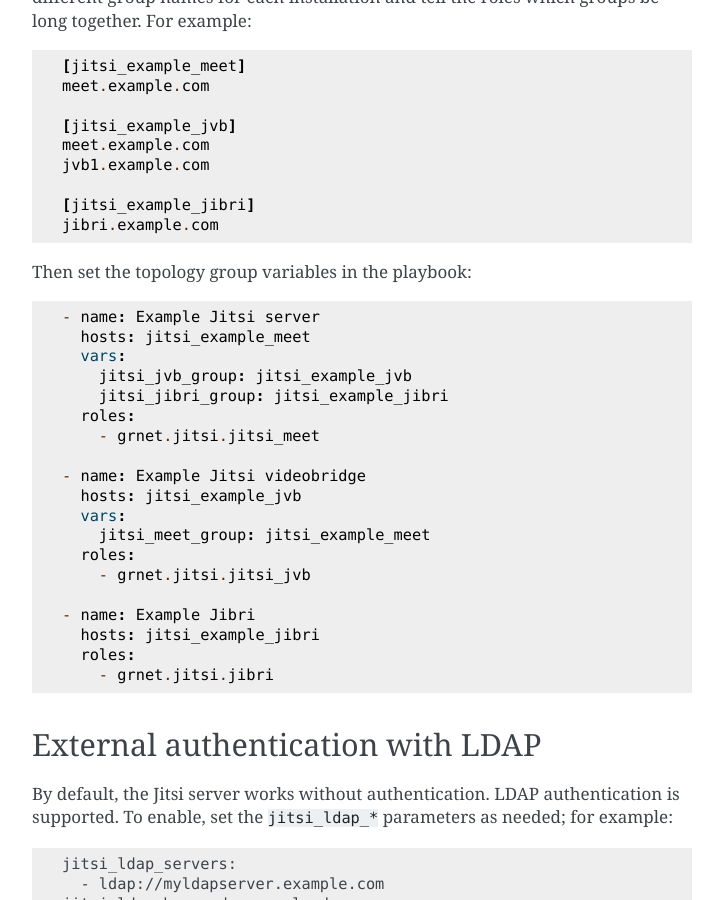
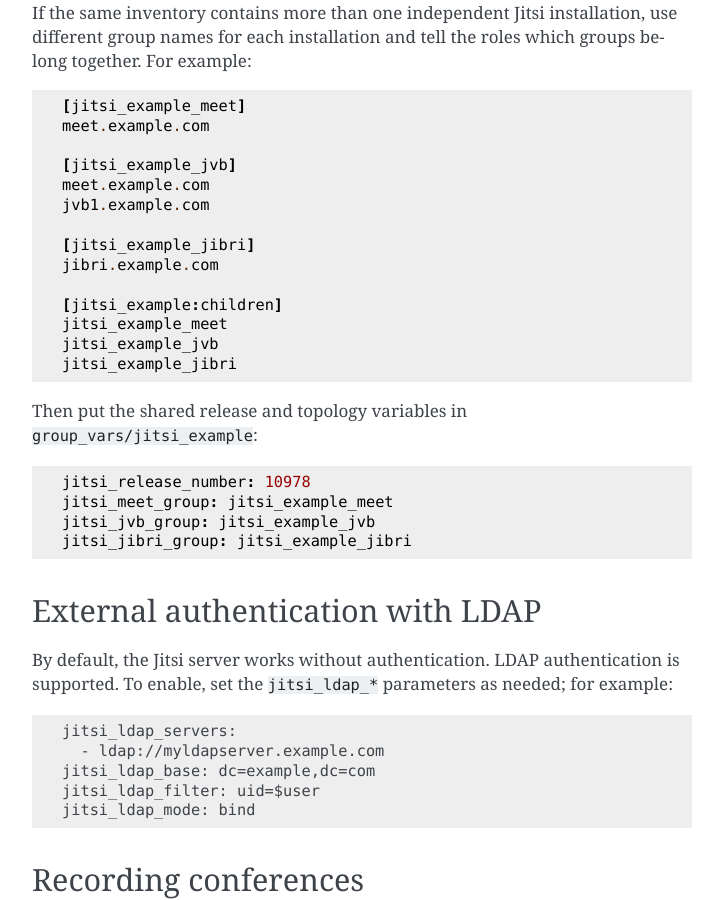
Before and after one commit to grnet/team-collaboration-toolkit, a Sphinx documentation site: the page built from docs/jitsi/guide.rst, in a window 1280 px wide and 900 px high, scrolled down 1621 px. Shown: the whole window, without its empty margins (388-1111 px from the left). Built offline with Sphinx 7.4.7, drawn with Linux system fonts in a browser that asks for light colours; some of the changed text lies outside the part shown.

Commit message:
Make it possible to use a recent Jitsi version

```diff
--- a/docs/jitsi/guide.rst
+++ b/docs/jitsi/guide.rst
@@ -33,6 +33,8 @@ roles, e.g. by putting them in ``group_vars/all``. Obviously it's a good
 idea to vault the passwords/secrets. Here is an example::
 
     jitsi_fqdn: jitsi.example.com
+    jitsi_release_number: 10978
+    jitsi_meet_group: jitsi_meet
     jitsi_jicofo_password: topsecret1
     jitsi_jicofo_secret: topsecret2
     jitsi_jvb_user: myvideobridgeuser
@@ -85,27 +87,18 @@ the roles which groups belong together. For example::
     [jitsi_example_jibri]
     jibri.example.com
 
-Then set the topology group variables in the playbook::
+    [jitsi_example:children]
+    jitsi_example_meet
+    jitsi_example_jvb
+    jitsi_example_jibri
 
-    - name: Example Jitsi server
-      hosts: jitsi_example_meet
-      vars:
-        jitsi_jvb_group: jitsi_example_jvb
-        jitsi_jibri_group: jitsi_example_jibri
-      roles:
-        - grnet.jitsi.jitsi_meet
+Then put the shared release and topology variables in
+``group_vars/jitsi_example``::
 
-    - name: Example Jitsi videobridge
-      hosts: jitsi_example_jvb
-      vars:
-        jitsi_meet_group: jitsi_example_meet
-      roles:
-        - grnet.jitsi.jitsi_jvb
-
-    - name: Example Jibri
-      hosts: jitsi_example_jibri
-      roles:
-        - grnet.jitsi.jibri
+    jitsi_release_number: 10978
+    jitsi_meet_group: jitsi_example_meet
+    jitsi_jvb_group: jitsi_example_jvb
+    jitsi_jibri_group: jitsi_example_jibri
 
 .. _ldap:
 
```
Also changed, not shown: docs/jitsi/reference.rst (+5 -2 lines), 9 other files.
